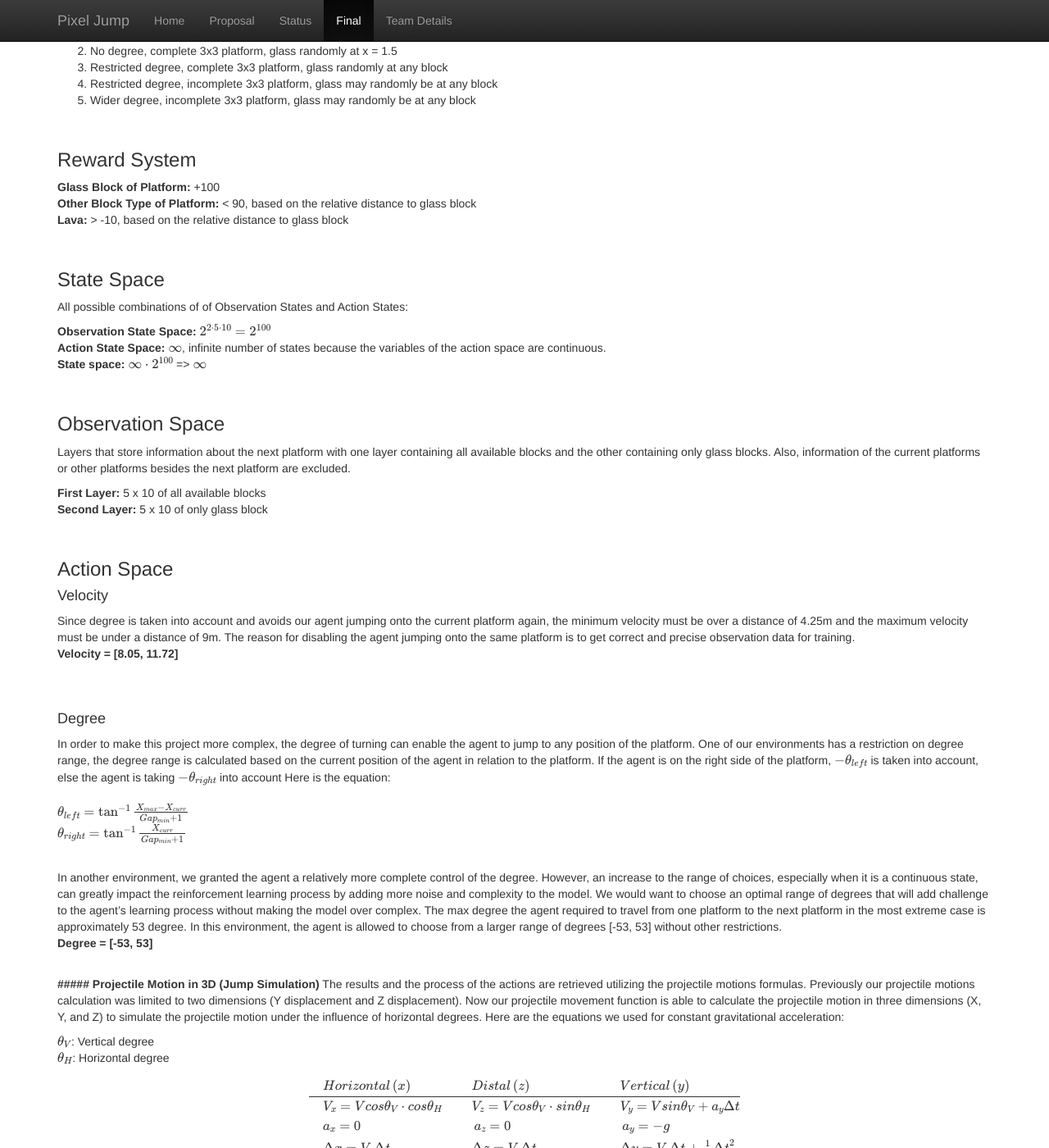
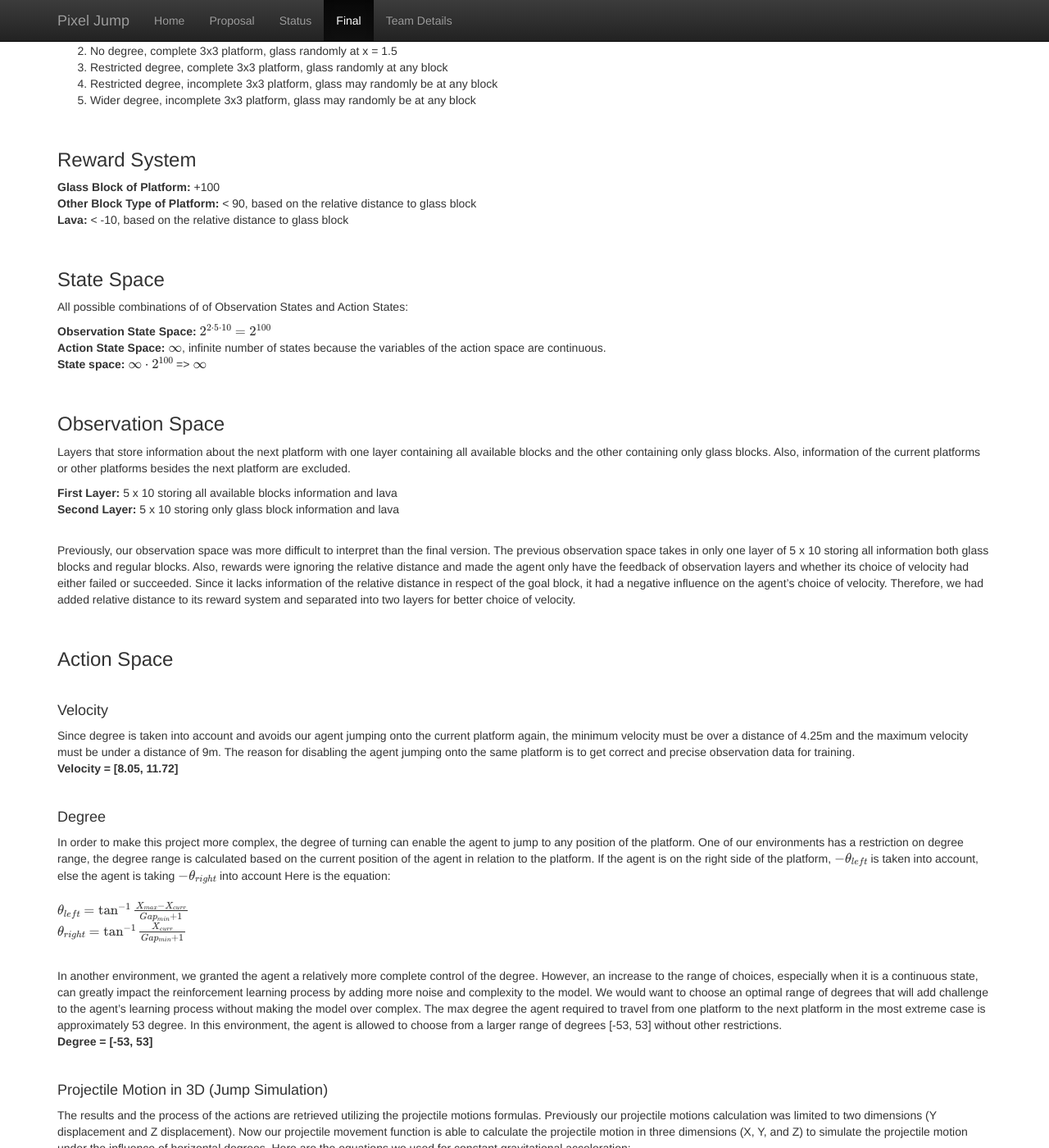
Before and after one commit to bikaylee/Jump-Jump, a Jekyll site: the page built from docs/final.md, in a window 1280 px wide and 1400 px high, scrolled down 2442 px. Shown: the whole window at 82% size. Built offline with Jekyll 4.4.1, drawn with Linux system fonts in a browser that asks for light colours; our own code applies the rules of GitHub Pages for plain Markdown files; formulas are drawn with MathJax 3.

Commit message:
Update final.md

````diff
--- a/docs/final.md
+++ b/docs/final.md
@@ -53,7 +53,7 @@ Level of difficulty: (all maps are randomly generated for each mission) <br>
 ### Reward System
 **Glass Block of Platform:** +100 <br>
 **Other Block Type of Platform:** < 90,  based on the relative distance to glass block <br>
-**Lava:** > -10,  based on the relative distance to glass block
+**Lava:** < -10,  based on the relative distance to glass block
 
 
 <br>
@@ -70,18 +70,21 @@ All possible combinations of of Observation States and Action States: <br>
 Layers that store information about the next platform with one layer containing all available blocks and the other containing only glass blocks. Also, information of the current platforms or other platforms besides the next platform are excluded.
 <br>
 
-**First Layer:** 5 x 10 of all available blocks <br>
-**Second Layer:** 5 x 10 of only glass block
+**First Layer:** 5 x 10 storing all available blocks information and lava<br>
+**Second Layer:** 5 x 10 storing only glass block information and lava<br>
 
+<br>
+Previously, our observation space was more difficult to interpret than the final version. The previous observation space takes in only one layer of 5 x 10 storing all information both glass blocks and regular blocks. Also, rewards were ignoring the relative distance and made the agent only have the feedback of observation layers and whether its choice of velocity had either failed or succeeded. Since it lacks information of the relative distance in respect of the goal block, it had a negative influence on the agent’s choice of velocity. Therefore, we had added relative distance to its reward system and separated into two layers for better choice of velocity.
 
 <br>
 ### Action Space
+<br>
 
 #### Velocity
 Since degree is taken into account and avoids our agent jumping onto the current platform again, the minimum velocity must be over a distance of 4.25m and the maximum velocity must be under a distance of 9m. The reason for disabling the agent jumping onto the same platform is to get correct and precise observation data for training. <br>
 **Velocity = [8.05, 11.72]**
 
-<br><br>
+<br>
 #### Degree
 In order to make this project more complex, the degree of turning can enable the agent to jump to any position of the platform. One of our environments has a restriction on degree range, the degree range is calculated based on the current position of the agent in relation to the platform. If the agent is on the right side of the platform, $$-\theta _{left}$$ is taken into account, else the agent is taking $$-\theta _{right}$$ into account Here is the equation:
 <br><br>
@@ -93,12 +96,13 @@ In another environment, we granted the agent a relatively more complete control
 **Degree = [-53, 53]**
 
 <br>
-**##### Projectile Motion in 3D (Jump Simulation)**
+#### Projectile Motion in 3D (Jump Simulation)
 The results and the process of the actions are retrieved utilizing the projectile motions formulas. Previously our projectile motions calculation was limited to two dimensions (Y displacement and Z displacement). Now our projectile movement function is able to calculate the projectile motion in three dimensions (X, Y, and Z) to simulate the projectile motion under the influence of horizontal degrees. Here are the equations we used for constant gravitational acceleration: <br>
 
-$$\theta_V$$: Vertical degree <br>
-$$\theta_H$$: Horizontal degree <br>
+$$\theta_V$$: Vertical degree
+$$\theta_H$$: Horizontal degree
 
+<br>
 $$
 \begin{array} {ll}
 &Horizontal\,(x)\, & &Distal\,(z)\, & &Vertical\,(y)\, \\ \hline
@@ -107,6 +111,8 @@ $$
 &\Delta x = V_x \Delta t\, & &\Delta z = V_z \Delta t\, &  &\Delta y = V_y \Delta t + \frac{1}{2} {\Delta t}^2 \\
 \end{array}
 $$
+
+<br>
 
 Here is our implementation:
 ```
````
